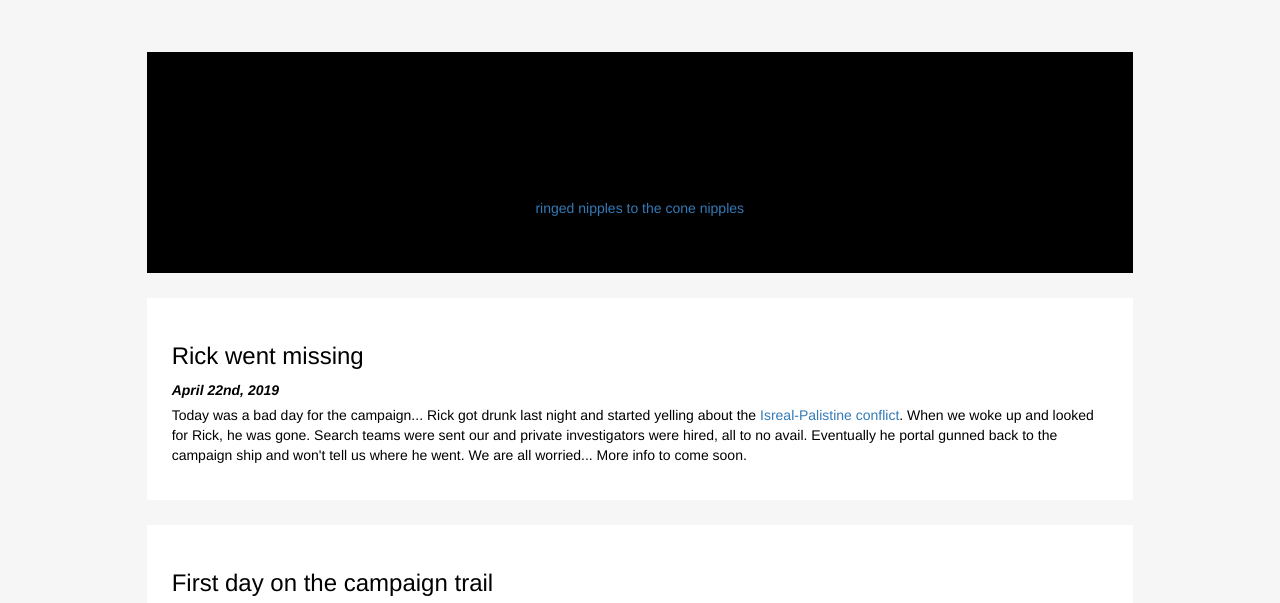
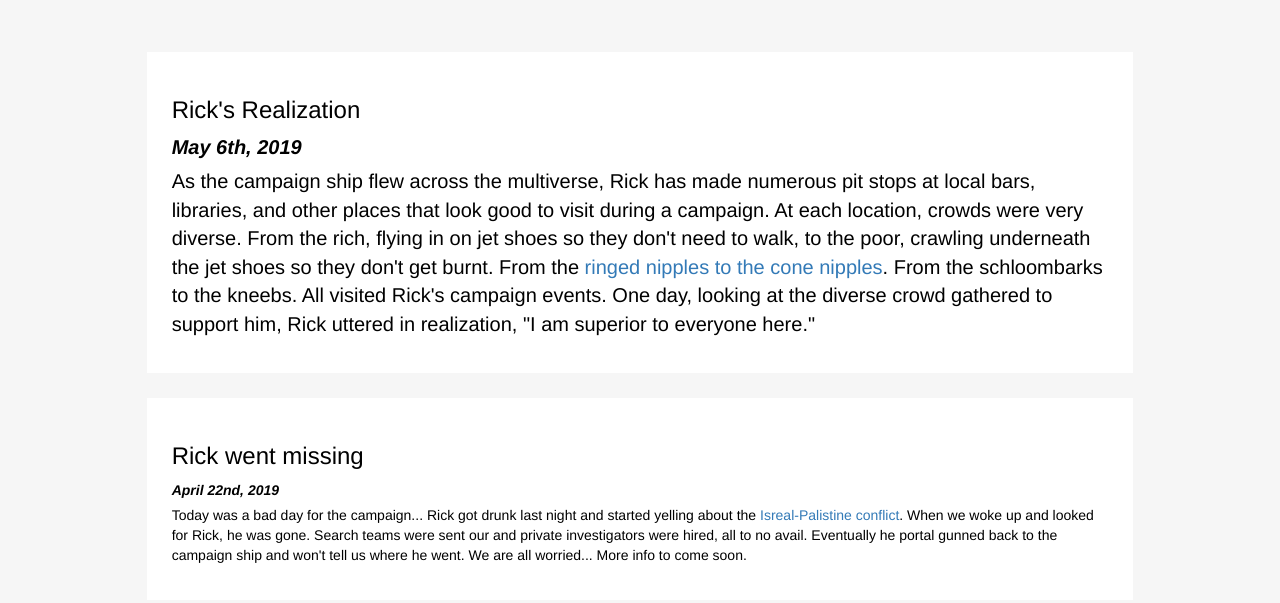
Before and after one commit to bboynton97/csci-n241, a plain HTML site: page final/project/blog.html in a window 1280 px wide. In both pictures the pointer is over the element 639 px from the left and 318 px from the top of the page. Shown: the part 156-759 px from the top of the page. Drawn offline with nearby package versions, Linux system fonts and the light colour scheme.

Commit message:
Fixed animation bug

```diff
--- a/final/project/css/main.css
+++ b/final/project/css/main.css
@@ -155,8 +155,12 @@ article {
 }
 
 article:hover {
-  color:black;
-  background-color: black;
+  transition: all 0.1s;
+  margin: 25px;
+  color: black;
+  background-color: white;
+  padding: 25px;
+  font-size: 20px;
 }
 
 /* This stuff is overrided in index.html */
```
